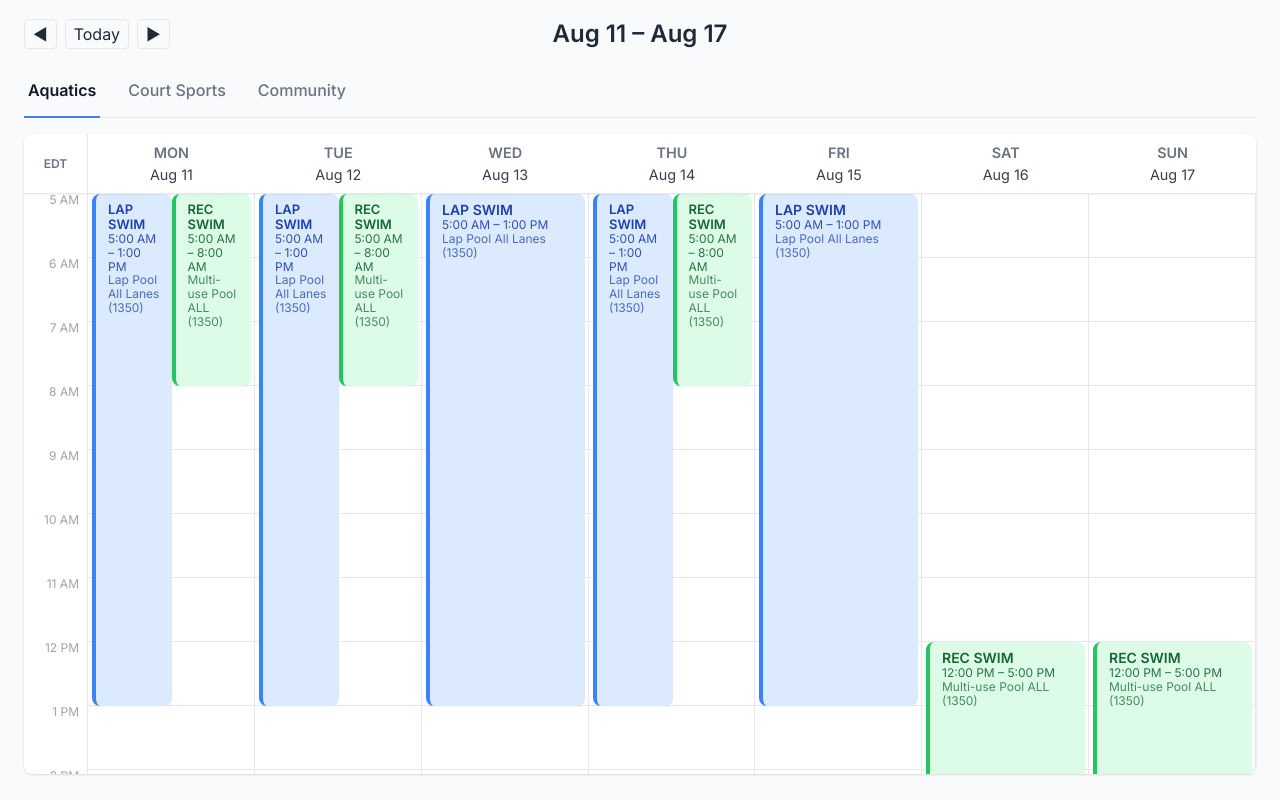
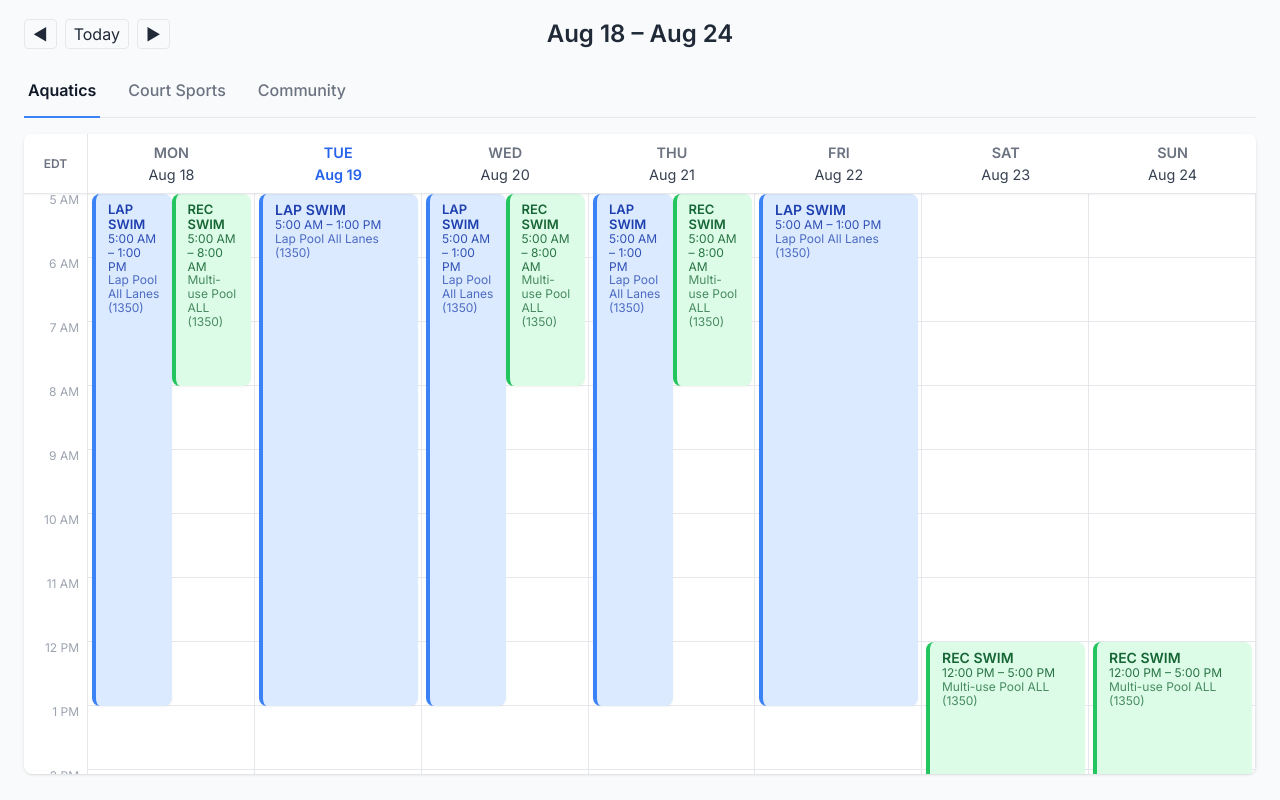
Before and after one commit to dauphineezc/GMCC-drop-in-schedule, a website: page index.html in a window 1280 px wide. Drawn offline with nearby package versions, Linux system fonts and the light colour scheme.

Commit message:
open on current week

```diff
--- a/index.html
+++ b/index.html
@@ -302,15 +302,11 @@
   }
 
   /*** --------- State & refs --------- ***/
+  // Use the user's local timezone to pick the current Monday
   const params = new URLSearchParams(location.search);
-  const START_OF_WEEK = new Date(2025, 7, 11, 0, 0, 0, 0); // Monday at midnight
+  const START_OF_WEEK = getMonday(new Date());
   let weekStart = params.get("w") ? new Date(params.get("w")) : START_OF_WEEK;
   if (isNaN(+weekStart)) weekStart = START_OF_WEEK;
-
-  // Force weekStart to our desired week if no valid URL parameter
-  if (!params.get("w")) {
-    weekStart = START_OF_WEEK;
-  }
 
   let CAL_KEYS = ['aquatics', 'courtSports', 'community'];
   let currentCal = CAL_KEYS.includes(params.get("cal")) ? params.get("cal") : CAL_KEYS[0];
@@ -649,12 +645,6 @@
 
   // Initialize app with CSV data
   async function initializeApp() {
-    // Clear any existing URL parameters to start fresh
-    if (location.search) {
-      history.replaceState(null, "", location.pathname);
-    }
-    weekStart = START_OF_WEEK; // Force to our desired week
-
     ALL_EVENTS = await loadCSVData();
     updateCurrentWeekEvents();
     CAL_KEYS = Object.keys(CALS);
```
